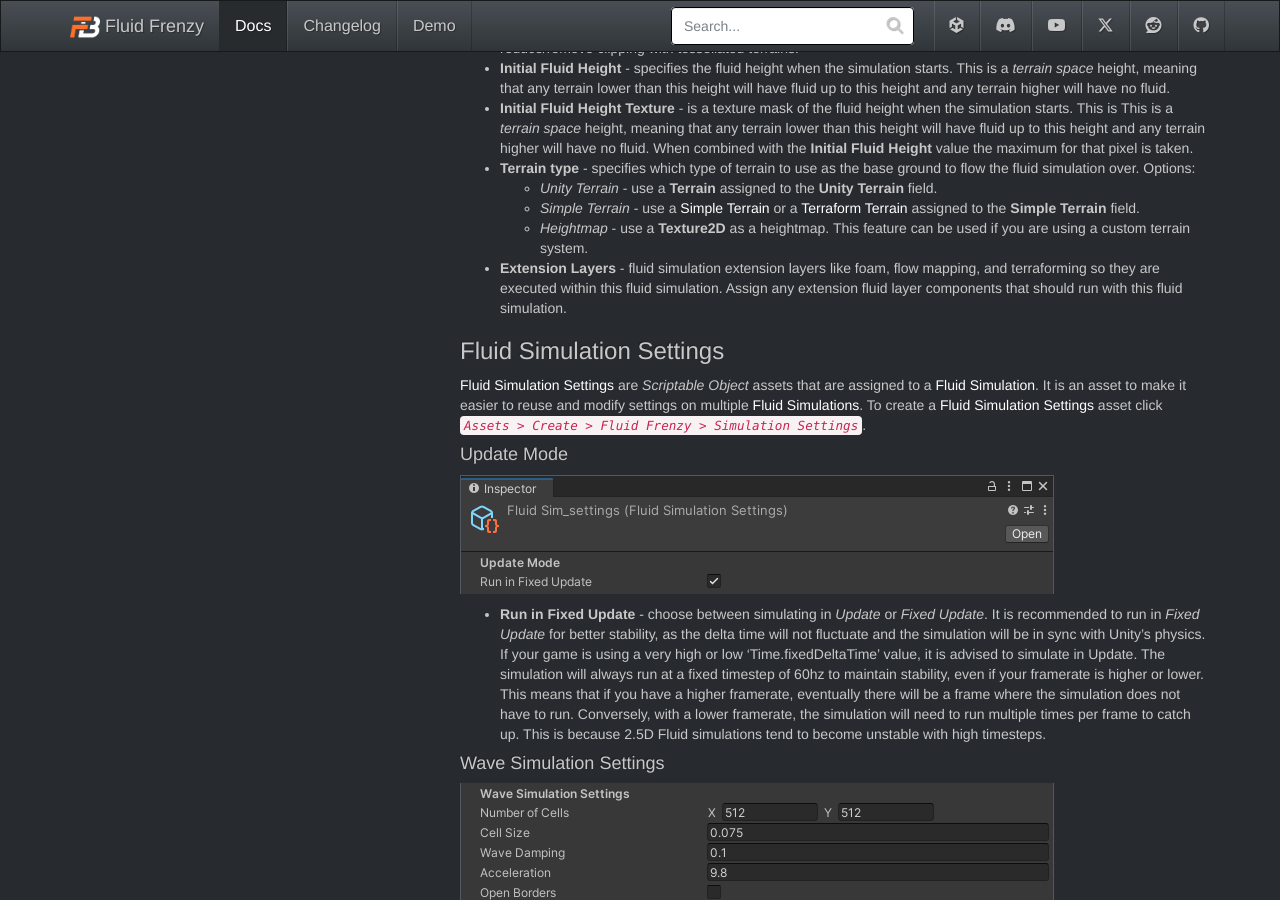
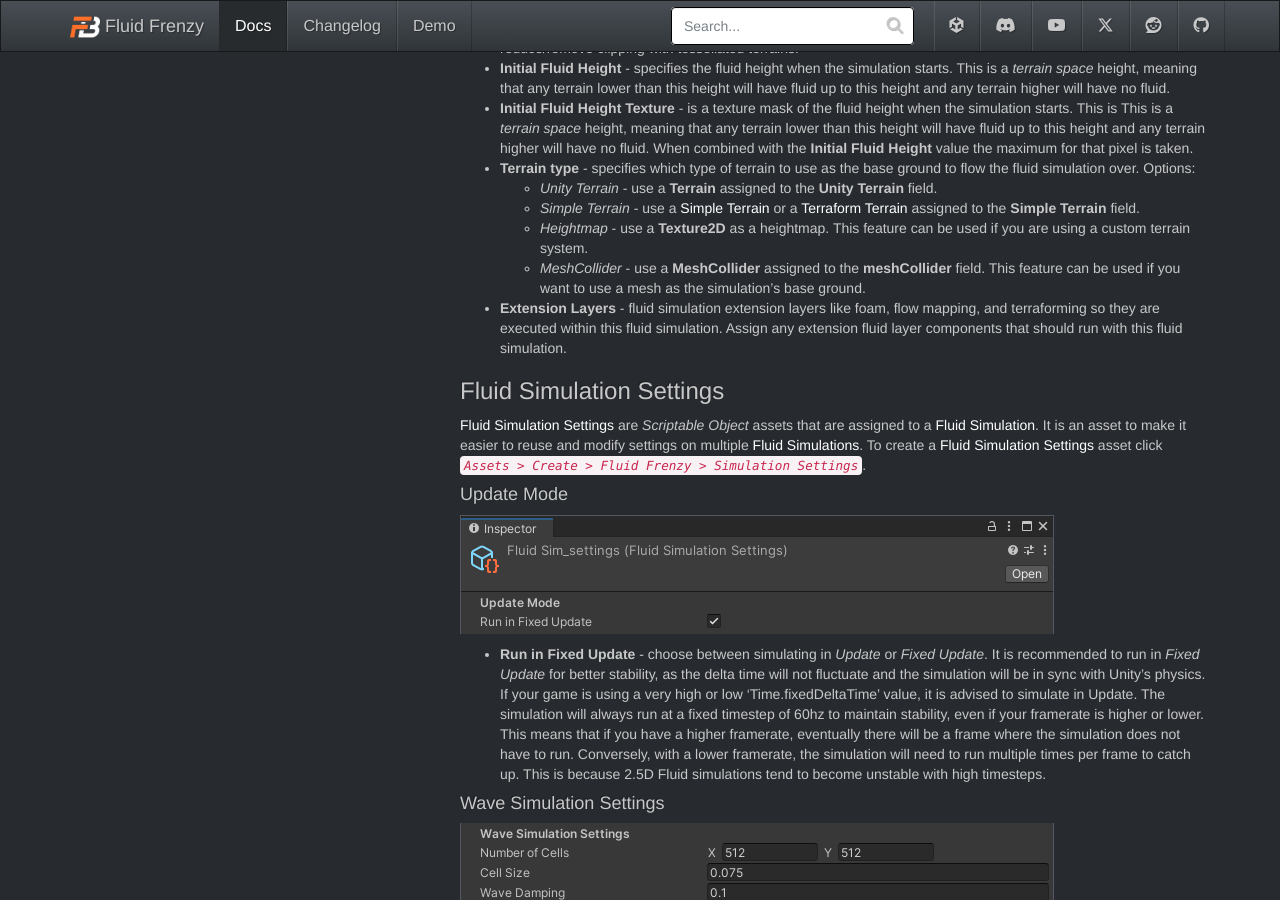
Before and after one commit to FrenzyByte/fluidfrenzy, a Jekyll site: the page built from _docs/fluid-simulation-components.md, in a window 1280 px wide and 900 px high, scrolled down 1066 px. Built offline with Jekyll 4.4.1, drawn with Linux system fonts in a browser that asks for light colours.

Commit message:
MeshCollider as fluid source documentation.

```diff
--- a/_docs/fluid-simulation-components.md
+++ b/_docs/fluid-simulation-components.md
@@ -28,6 +28,7 @@ These are all the components that control and extend the simulation.
     - *Unity Terrain* - use a **Terrain** assigned to the **Unity Terrain** field.
     - *Simple Terrain* - use a [Simple Terrain](../fluid_rendering_components#simple-terrain) or a [Terraform Terrain](../fluid_rendering_components#terraform-terrain) assigned to the **Simple Terrain** field.
     - *Heightmap* - use a **Texture2D** as a heightmap. This feature can be used if you are using a custom terrain system.
+    - *MeshCollider* - use a **MeshCollider** assigned to the **meshCollider** field. This feature can be used if you want to use a mesh as the simulation's base ground.
 - **Extension Layers** - fluid simulation extension layers like foam, flow mapping, and terraforming so they are executed within this fluid simulation. Assign any extension fluid layer components that should run with this fluid simulation.
 
 <div style="page-break-after: always;"></div>
```
